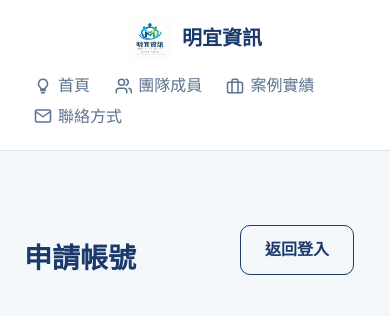
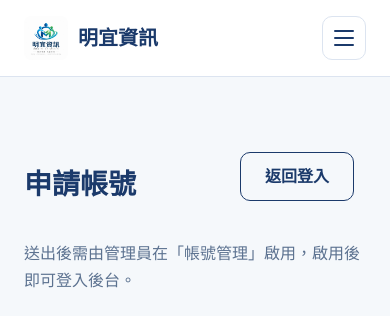
Before and after one commit to Penny-YAO/Minyi, a Flask app: page /admin/register in a window 390 px wide. Shown: the top 316 px of the page. Run offline with Flask 3, Linux system fonts and the light colour scheme; some libraries are stand-ins or nearby versions.

Commit message:
Collapse the mobile menu into a toggle button
Below 768px the nav is hidden behind a button on the right of the
header and opens as a dropdown panel. It closes on link click, outside
click, Escape, or when the viewport grows back to desktop width.

Co-Authored-By: Claude Opus 5.5 <noreply@anthropic.com>

```diff
--- a/app/static/css/style.css
+++ b/app/static/css/style.css
@@ -107,6 +107,109 @@ body {
     flex-shrink: 0;
 }
 
+/* 手機版選單按鈕：桌機隱藏，窄螢幕時取代橫列選單 */
+.nav-toggle {
+    display: none;
+    flex-direction: column;
+    align-items: center;
+    justify-content: center;
+    gap: 5px;
+    width: 44px;
+    height: 44px;
+    padding: 0;
+    background: #fff;
+    border: 1px solid var(--color-border);
+    border-radius: var(--radius);
+    color: var(--color-primary);
+    cursor: pointer;
+    transition: border-color 0.2s ease, color 0.2s ease;
+}
+
+.nav-toggle:hover,
+.site-header.is-menu-open .nav-toggle {
+    border-color: var(--color-accent);
+    color: var(--color-accent);
+}
+
+.nav-toggle-bar {
+    display: block;
+    width: 20px;
+    height: 2px;
+    border-radius: 2px;
+    background: currentColor;
+    transition: transform 0.25s ease, opacity 0.2s ease;
+}
+
+/* 開啟時三條線變成叉叉 */
+.site-header.is-menu-open .nav-toggle-bar:nth-child(1) {
+    transform: translateY(7px) rotate(45deg);
+}
+
+.site-header.is-menu-open .nav-toggle-bar:nth-child(2) {
+    opacity: 0;
+}
+
+.site-header.is-menu-open .nav-toggle-bar:nth-child(3) {
+    transform: translateY(-7px) rotate(-45deg);
+}
+
+@media (max-width: 768px) {
+    .nav-toggle {
+        display: inline-flex;
+    }
+
+    /* 選單收合為按鈕下方的下拉面板 */
+    .nav {
+        position: absolute;
+        top: 100%;
+        left: 0;
+        right: 0;
+        display: flex;
+        flex-direction: column;
+        padding: 4px 24px 12px;
+        background: #fff;
+        border-top: 1px solid var(--color-border);
+        box-shadow: 0 16px 30px rgba(27, 58, 107, 0.12);
+        max-height: calc(100vh - 100%);
+        overflow-y: auto;
+        opacity: 0;
+        visibility: hidden;
+        transform: translateY(-8px);
+        transition: opacity 0.2s ease, transform 0.2s ease, visibility 0s linear 0.2s;
+    }
+
+    .site-header.is-menu-open .nav {
+        opacity: 1;
+        visibility: visible;
+        transform: none;
+        transition-delay: 0s;
+    }
+
+    .nav a {
+        gap: 12px;
+        margin-left: 0;
+        padding: 14px 4px;
+        border-bottom: 1px solid var(--color-border);
+    }
+
+    .nav a:last-child {
+        border-bottom: none;
+    }
+
+    /* 浮動選單開啟時補上白底，避免面板與透明頁首脫節 */
+    .site-header-overlay.is-menu-open {
+        background: #fff;
+        border-bottom-color: var(--color-border);
+    }
+}
+
+@media (prefers-reduced-motion: reduce) {
+    .nav,
+    .nav-toggle-bar {
+        transition: none;
+    }
+}
+
 /* Hero */
 .hero {
     text-align: center;
@@ -177,7 +280,7 @@ body {
 
 @media (max-width: 560px) {
     .page-hero {
-        padding-top: calc(var(--header-h, 120px) + 36px);
+        padding-top: calc(var(--header-h, 77px) + 36px);
         padding-bottom: 44px;
     }
 
@@ -712,13 +815,6 @@ body {
 @media (max-width: 600px) {
     .grid-3, .grid-4 {
         grid-template-columns: 1fr;
-    }
-    .header-inner {
-        flex-direction: column;
-        gap: 12px;
-    }
-    .nav a {
-        margin: 0 10px;
     }
 }
 
--- a/app/static/js/main.js
+++ b/app/static/js/main.js
@@ -15,6 +15,44 @@
     syncScrolled();
     window.addEventListener("resize", syncHeight);
     window.addEventListener("scroll", syncScrolled, { passive: true });
+})();
+
+// 手機版功能選單：點擊右上角按鈕展開／收合，點選項目、點擊外部或按 Esc 時收合
+(function () {
+    const header = document.querySelector(".site-header");
+    const toggle = header && header.querySelector(".nav-toggle");
+    if (!toggle) return;
+
+    const desktop = window.matchMedia("(min-width: 769px)");
+
+    function setOpen(open) {
+        header.classList.toggle("is-menu-open", open);
+        toggle.setAttribute("aria-expanded", String(open));
+        toggle.setAttribute("aria-label", open ? "關閉功能選單" : "開啟功能選單");
+    }
+
+    toggle.addEventListener("click", () => {
+        setOpen(!header.classList.contains("is-menu-open"));
+    });
+
+    header.querySelectorAll(".nav a").forEach((link) => {
+        link.addEventListener("click", () => setOpen(false));
+    });
+
+    document.addEventListener("click", (event) => {
+        if (!header.contains(event.target)) setOpen(false);
+    });
+
+    document.addEventListener("keydown", (event) => {
+        if (event.key !== "Escape" || !header.classList.contains("is-menu-open")) return;
+        setOpen(false);
+        toggle.focus();
+    });
+
+    // 視窗放大回桌機版時收合，避免狀態殘留
+    desktop.addEventListener("change", (event) => {
+        if (event.matches) setOpen(false);
+    });
 })();
 
 // 通用輪播元件：任何帶有 data-carousel 屬性的容器都會套用
--- a/app/templates/base.html
+++ b/app/templates/base.html
@@ -16,7 +16,12 @@
                 <img src="{{ url_for('static', filename='images/logo.jpg') }}" alt="{{ config.STUDIO_NAME }}" class="logo-img">
                 <span>{{ config.STUDIO_NAME }}</span>
             </a>
-            <nav class="nav">
+            <button type="button" class="nav-toggle" aria-label="開啟功能選單" aria-expanded="false" aria-controls="site-nav">
+                <span class="nav-toggle-bar"></span>
+                <span class="nav-toggle-bar"></span>
+                <span class="nav-toggle-bar"></span>
+            </button>
+            <nav class="nav" id="site-nav">
                 <a href="{{ url_for('main.index') }}" class="{{ 'active' if request.endpoint == 'main.index' }}">
                     <svg class="nav-icon" viewBox="0 0 24 24" fill="none" stroke="currentColor" stroke-width="2" stroke-linecap="round" stroke-linejoin="round"><path d="M9 18h6M10 21h4M12 3a6 6 0 0 0-4 10.5c.6.6 1 1.4 1 2.5h6c0-1.1.4-1.9 1-2.5A6 6 0 0 0 12 3Z"/></svg>
                     <span>首頁</span>
```
